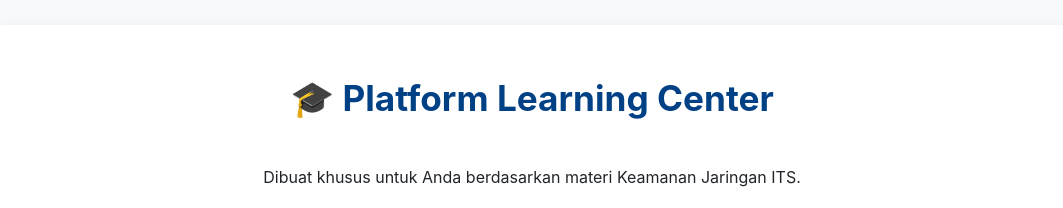
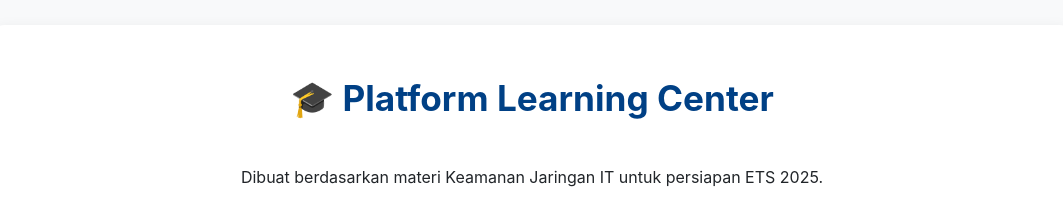
Before and after one commit to AtokTajuddin/learning-center, a plain HTML site: page index.html in a window 1280 px wide. Shown: the top 208 px of the page, without its empty margins (108-1171 px from the left). Drawn offline with Linux system fonts and the light colour scheme.

```diff
--- a/index.html
+++ b/index.html
@@ -135,7 +135,7 @@
 
 <div class="container">
     <h1>🎓 Platform Learning Center</h1>
-    <p style="text-align:center;">Dibuat khusus untuk Anda berdasarkan materi Keamanan Jaringan ITS.</p>
+    <p style="text-align:center;">Dibuat berdasarkan materi Keamanan Jaringan IT untuk persiapan ETS 2025.</p>
 
     <div id="flashcards">
         <h2>🧠 Flashcards: Konsep Kunci Keamanan Jaringan</h2>
```
